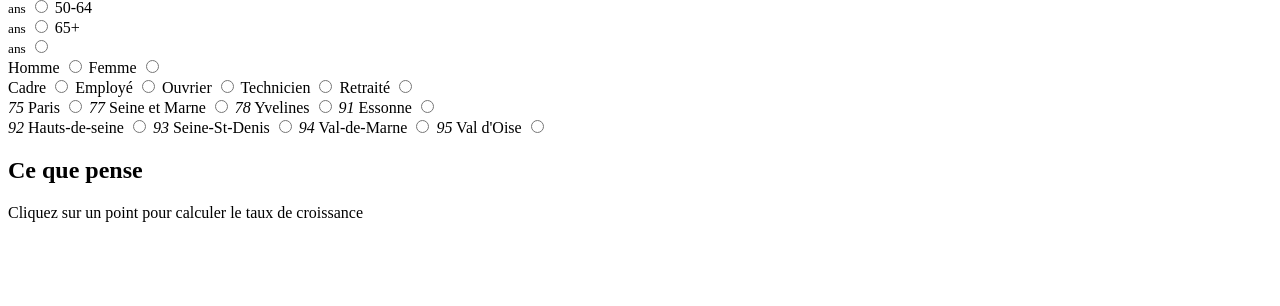
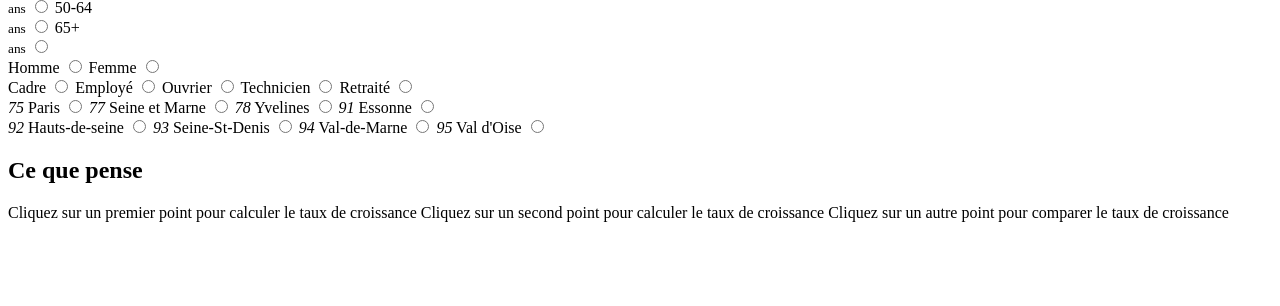
Before and after one commit to jplusplus/idf-barometre, a Django app: template app/templates/partials/answerGraph.dj.html in a window 1280 px wide. Shown: the part 161-467 px from the top of the page. Run offline with Django 3.2, Linux system fonts and the light colour scheme; the template is opened without the code that fills it, so the values that code supplies are empty; parts of the project's set-up code (start-up, migrations or seed data) failed here and were passed over.

Commit message:
Added conditional instruction

```diff
--- a/app/templates/partials/answerGraph.dj.html
+++ b/app/templates/partials/answerGraph.dj.html
@@ -144,7 +144,15 @@
             <span ng:bind-html="question | alias"></span>
         </h2>
         <div class="manual">
-            Cliquez sur un point pour calculer le taux de croissance
+            <span ng-if="activePointsCount() == 0">
+                Cliquez sur un premier point pour calculer le taux de croissance
+            </span>
+            <span ng-if="activePointsCount() == 1">
+                Cliquez sur un second point pour calculer le taux de croissance
+            </span>
+            <span ng-if="activePointsCount() == 2">
+                Cliquez sur un autre point pour comparer le taux de croissance
+            </span>
         </div>
         <div class="yaxis"></div>
         <div class="border"></div>
```
Also changed, not shown: 1 other file.
